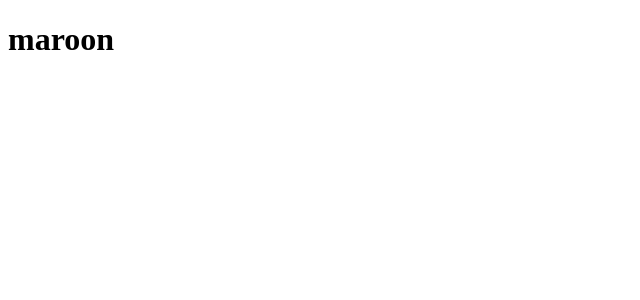
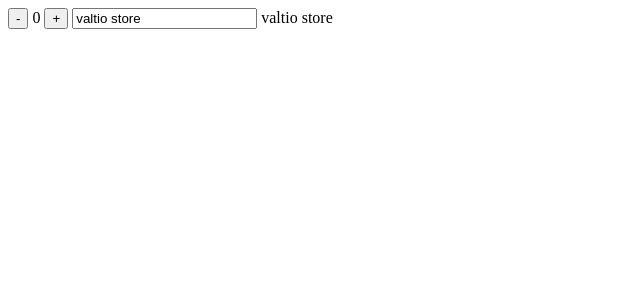
Before and after one commit to ambroseahawo/svelte5, a SvelteKit app: page / in a window 1280 px wide. Shown: the top 300 px of the page, without its empty margins (0-640 px from the left). Built offline with nearby package versions, Linux system fonts and the light colour scheme.

Commit message:
valtio svelte store

```diff
--- /dev/null
+++ b/src/components/valtio/App.svelte
@@ -0,0 +1,16 @@
+<script lang="ts">
+	import { store, toSvelteStore } from "$lib/valtio-svelte-store";
+
+	const snapshotStore = toSvelteStore(store);
+	const countSnapshotStore = toSvelteStore(store.count);
+
+	$: console.log("snapshot changed! ", $snapshotStore);
+	$: console.log("count snapshot changed! ", $countSnapshotStore);
+</script>
+
+<button onclick={() => store.count.value--}>-</button>
+{$snapshotStore.count.value}
+<button onclick={() => store.count.value++}>+</button>
+
+<input type="text" name="store-text" id="store-text" bind:value={store.text} />
+{$snapshotStore.text}
--- /dev/null
+++ b/src/lib/valtio-svelte-store.ts
@@ -0,0 +1,15 @@
+import { proxy, snapshot, subscribe, type Snapshot } from "valtio/vanilla";
+
+export const store = proxy({ count: { value: 0 }, text: "valtio store" });
+
+export function toSvelteStore<T extends object>(proxyState: T) {
+	return {
+		subscribe(fn: (value: Snapshot<T>) => void) {
+			fn(snapshot(proxyState));
+
+			return subscribe(proxyState, () => {
+				fn(snapshot(proxyState));
+			});
+		},
+	};
+}
--- a/src/routes/+page.svelte
+++ b/src/routes/+page.svelte
@@ -1,5 +1,5 @@
 <script>
-	import App from "../components/store/App.svelte";
+	import App from "../components/valtio/App.svelte";
 </script>
 
 <App />
```
